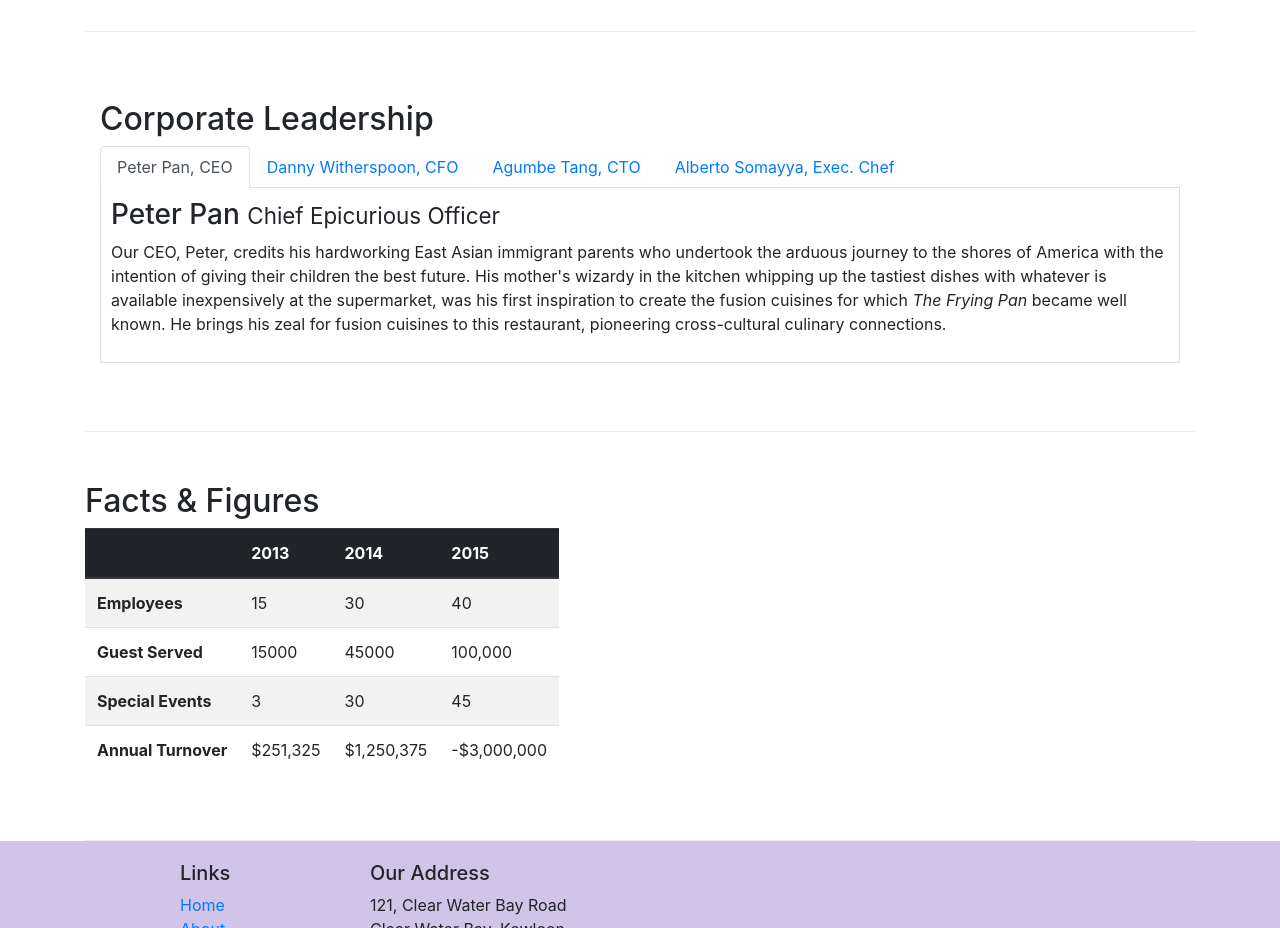
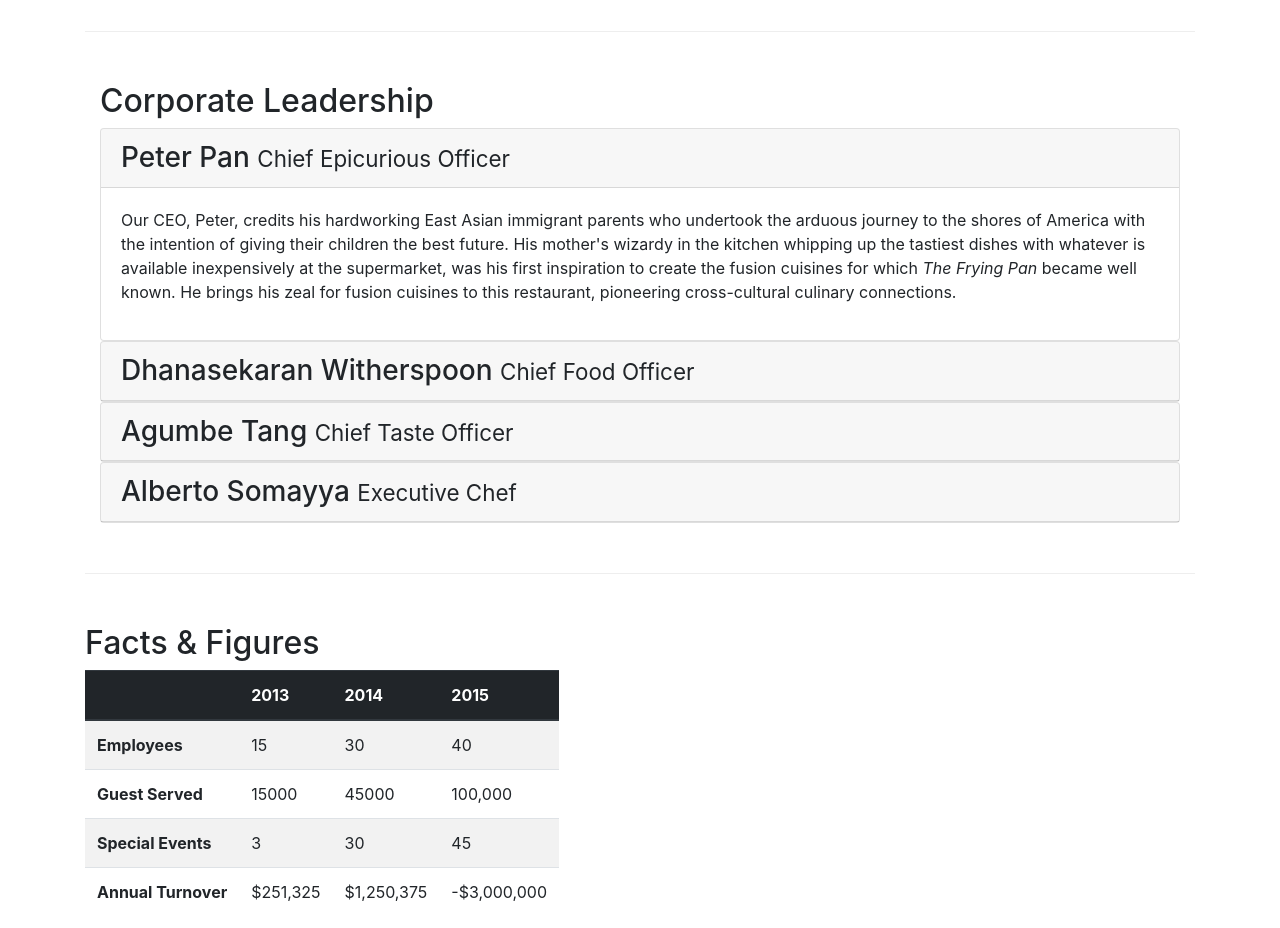
Before and after one commit to XPD-154/Confusion, a website: page aboutus.html in a window 1280 px wide. Shown: the part 940-1868 px from the top of the page. Drawn offline with nearby package versions, Linux system fonts and the light colour scheme.

Commit message:
accordion

```diff
--- a/aboutus.html
+++ b/aboutus.html
@@ -113,41 +113,62 @@
             <div class="col-12 col-sm col-md">
                 <h2>Corporate Leadership</h2>
 
-                <ul class="nav nav-tabs">
-                    <li class="nav-item">
-                        <a href="#peter" class="nav-link active" role="tab" data-toggle="tab">Peter Pan, CEO</a>
-                    </li>
-                    <li class="nav-item">
-                        <a href="#danny" class="nav-link" role="tab" data-toggle="tab">Danny Witherspoon, CFO</a>
-                    </li>
-                    <li class="nav-item">
-                        <a href="#agumbe" class="nav-link" role="tab" data-toggle="tab">Agumbe Tang, CTO</a>
-                    </li>
-                    <li class="nav-item">
-                        <a href="#alberto" class="nav-link" role="tab" data-toggle="tab">Alberto Somayya, Exec. Chef</a>
-                    </li>
-                </ul>
+                <div id="accordion">
+                    <div class="card">
+                        <div class="card-header" role="tab" id="peterhead">
+                            <h3 class="mb-0">
+                                <a data-toggle="collapse" data-target="#peter">Peter Pan <small>Chief Epicurious Officer</small></a>
+                            </h3>
+                        </div>
+                        <div class="collapse show" id="peter" data-parent="#accordion">
+                            <div class="card-body">
+                                <p class="d-none d-sm-block">Our CEO, Peter, credits his hardworking East Asian immigrant parents who undertook the arduous journey to the shores of America with the intention of giving their children the best future. His mother's wizardy in the kitchen whipping up the tastiest dishes with whatever is available inexpensively at the supermarket, was his first inspiration to create the fusion cuisines for which <em>The Frying Pan</em> became well known. He brings his zeal for fusion cuisines to this restaurant, pioneering cross-cultural culinary connections.</p>
+                            </div>
+                        </div>
+                    </div>
 
-                <div class="tab-content">
-                    <div role="tabpanel" class="tab-pane fade show active" id="peter">
-                        <h3>Peter Pan <small>Chief Epicurious Officer</small></h3>
-                        <p class="d-none d-sm-block">Our CEO, Peter, credits his hardworking East Asian immigrant parents who undertook the arduous journey to the shores of America with the intention of giving their children the best future. His mother's wizardy in the kitchen whipping up the tastiest dishes with whatever is available inexpensively at the supermarket, was his first inspiration to create the fusion cuisines for which <em>The Frying Pan</em> became well known. He brings his zeal for fusion cuisines to this restaurant, pioneering cross-cultural culinary connections.</p>
+                    <div class="card">
+                        <div class="card-header" role="tab" id="dannyhead">
+                            <h3 class="mb-0">
+                                <a class="collapsed" data-toggle="collapse" data-target="#danny">Dhanasekaran Witherspoon <small>Chief Food Officer</small></a>
+                            </h3>
+                        </div>
+                        <div class="collapse" id="danny" data-parent="#accordion">
+                            <div class="card-body">
+                                <p class="d-none d-sm-block">Our CFO, Danny, as he is affectionately referred to by his colleagues, comes from a long established family tradition in farming and produce. His experiences growing up on a farm in the Australian outback gave him great appreciation for varieties of food sources. As he puts it in his own words, <em>Everything that runs, wins, and everything that stays, pays!</em></p>
+                            </div>
+                        </div>
                     </div>
-                    <div role="tabpanel" class="tab-pane fade" id="danny">
-                        <h3>Dhanasekaran Witherspoon <small>Chief Food Officer</small></h3>
-                        <p class="d-none d-sm-block">Our CFO, Danny, as he is affectionately referred to by his colleagues, comes from a long established family tradition in farming and produce. His experiences growing up on a farm in the Australian outback gave him great appreciation for varieties of food sources. As he puts it in his own words, <em>Everything that runs, wins, and everything that stays, pays!</em></p>
+
+                    <div class="card">
+                        <div class="card-header" role="tab" id="agumbehead">
+                            <h3 class="mb-0">
+                                <a class="collapsed" data-toggle="collapse" data-target="#agumbe">Agumbe Tang <small>Chief Taste Officer</small></a>
+                            </h3>
+                        </div>
+                        <div class="collapse" id="agumbe" data-parent="#accordion">
+                            <div class="card-body">
+                                <p class="d-none d-sm-block">Blessed with the most discerning gustatory sense, Agumbe, our CTO, personally ensures that every dish that we serve meets his exacting tastes. Our chefs dread the tongue lashing that ensues if their dish does not meet his exacting standards. He lives by his motto, <em>You click only if you survive my lick.</em></p>
+                            </div>
+                        </div>
                     </div>
-                    <div role="tabpanel" class="tab-pane fade" id="agumbe">
-                        <h3>Agumbe Tang <small>Chief Taste Officer</small></h3>
-                        <p class="d-none d-sm-block">Blessed with the most discerning gustatory sense, Agumbe, our CTO, personally ensures that every dish that we serve meets his exacting tastes. Our chefs dread the tongue lashing that ensues if their dish does not meet his exacting standards. He lives by his motto, <em>You click only if you survive my lick.</em></p>
-                    </div>
-                    <div role="tabpanel" class="tab-pane fade" id="alberto">
-                        <h3>Alberto Somayya <small>Executive Chef</small></h3>
-                        <p class="d-none d-sm-block">Award winning three-star Michelin chef with wide International experience having worked closely with whos-who in the culinary world, he specializes in creating mouthwatering Indo-Italian fusion experiences. He says, <em>Put together the cuisines from the two craziest cultures, and you get a winning hit! Amma Mia!</em></p>
+
+                    <div class="card">
+                        <div class="card-header" role="tab" id="albertohead">
+                            <h3 class="mb-0">
+                                <a class="collapsed" data-toggle="collapse" data-target="#alberto">Alberto Somayya <small>Executive Chef</small></a>
+                            </h3>
+                        </div>
+                        <div class="collapse" id="alberto" data-parent="#accordion">
+                            <div class="card-body">
+                                <p class="d-none d-sm-block">Award winning three-star Michelin chef with wide International experience having worked closely with whos-who in the culinary world, he specializes in creating mouthwatering Indo-Italian fusion experiences. He says, <em>Put together the cuisines from the two craziest cultures, and you get a winning hit! Amma Mia!</em></p>
+                            </div>
+                        </div>
                     </div>
                 </div>
             </div>
        </div>
+
        <div class="row row-content">
            <div col-12 col-sm-9>
                 <h2>Facts & Figures</h2>
```
